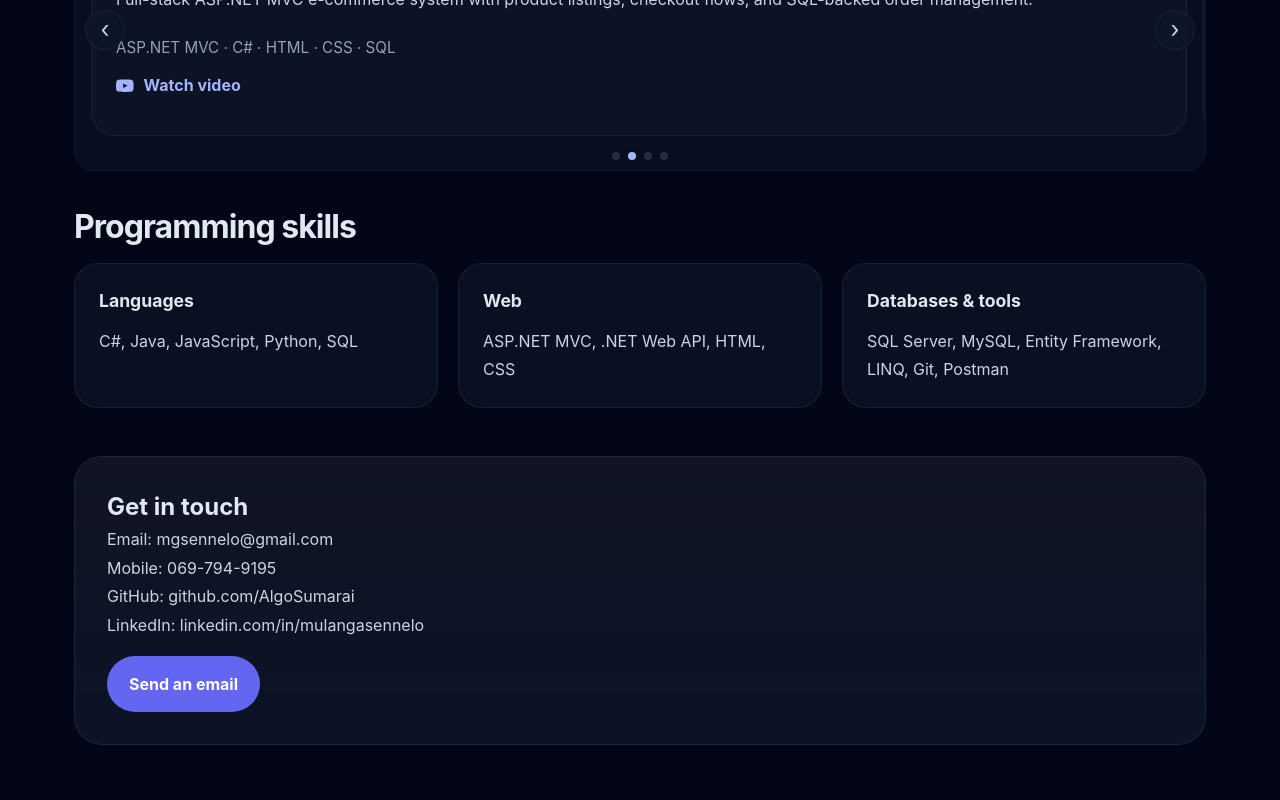
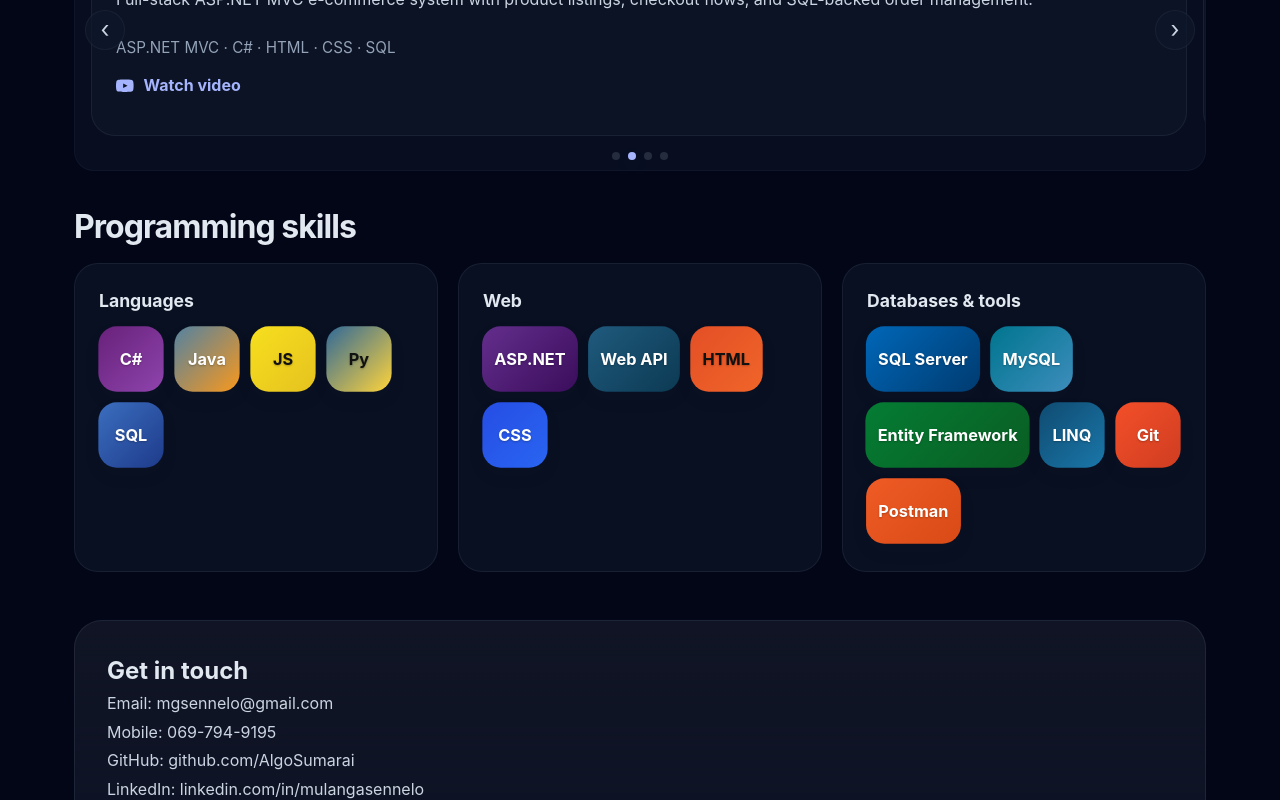
Before and after one commit to AlgoSumarai/portfolio-website, a React (Vite) app: page /#/ in a window 1280 px wide. Shown: the part 2000-2800 px from the top of the page. Built offline with nearby package versions, Linux system fonts and the light colour scheme.

Commit message:
updated programming skills section

```diff
--- a/src/pages/Home.css
+++ b/src/pages/Home.css
@@ -421,6 +421,101 @@
   }
 }
 
+.language-logos {
+  display: flex;
+  flex-wrap: wrap;
+  gap: 12px;
+  margin-top: 16px;
+  justify-content: flex-start;
+}
+
+.language-logo {
+  display: inline-flex;
+  align-items: center;
+  justify-content: center;
+  min-width: 64px;
+  min-height: 64px;
+  padding: 0 12px;
+  border-radius: 18px;
+  font-weight: 700;
+  color: white;
+  text-shadow: 0 1px 2px rgba(0, 0, 0, 0.25);
+  box-shadow: 0 8px 16px rgba(15, 23, 42, 0.08);
+  animation: floatLogo 4s ease-in-out infinite;
+}
+
+.language-csharp {
+  background: linear-gradient(135deg, #68217a 0%, #8e44ad 100%);
+}
+
+.language-java {
+  background: linear-gradient(135deg, #5382a1 0%, #f8981d 100%);
+}
+
+.language-javascript {
+  background: linear-gradient(135deg, #f7df1e 0%, #e5c21f 100%);
+  color: #111;
+}
+
+.language-python {
+  background: linear-gradient(135deg, #306998 0%, #ffd43b 100%);
+  color: #111;
+}
+
+.language-sql {
+  background: linear-gradient(135deg, #3b6ebf 0%, #1e3a8a 100%);
+}
+
+.language-aspnet {
+  background: linear-gradient(135deg, #632e8c 0%, #3b0d5c 100%);
+}
+
+.language-webapi {
+  background: linear-gradient(135deg, #1f5a7d 0%, #0c3a53 100%);
+}
+
+.language-html {
+  background: linear-gradient(135deg, #e34f26 0%, #f06529 100%);
+  color: #111;
+}
+
+.language-css {
+  background: linear-gradient(135deg, #264de4 0%, #2965f1 100%);
+}
+
+.language-sqlserver {
+  background: linear-gradient(135deg, #0067b8 0%, #003b70 100%);
+}
+
+.language-mysql {
+  background: linear-gradient(135deg, #00758f 0%, #3d8dbc 100%);
+}
+
+.language-ef {
+  background: linear-gradient(135deg, #047c33 0%, #0a5d23 100%);
+}
+
+.language-linq {
+  background: linear-gradient(135deg, #0f4b71 0%, #1a77a9 100%);
+}
+
+.language-git {
+  background: linear-gradient(135deg, #f34f29 0%, #cf3d21 100%);
+}
+
+.language-postman {
+  background: linear-gradient(135deg, #ef5b25 0%, #d84a16 100%);
+}
+
+@keyframes floatLogo {
+  0%,
+  100% {
+    transform: translateY(0) scale(1);
+  }
+  50% {
+    transform: translateY(-4px) scale(1.02);
+  }
+}
 
 #skills {
   margin-top: 32px;
--- a/src/pages/Home.jsx
+++ b/src/pages/Home.jsx
@@ -146,15 +146,33 @@ function Home() {
         <div className="feature-grid">
           <article className="feature-card">
             <h3 className="feature-title">Languages</h3>
-            <p className="feature-text">C#, Java, JavaScript, Python, SQL</p>
+            <div className="language-logos" role="list" aria-label="Programming languages">
+              <span className="language-logo language-csharp" role="listitem">C#</span>
+              <span className="language-logo language-java" role="listitem">Java</span>
+              <span className="language-logo language-javascript" role="listitem">JS</span>
+              <span className="language-logo language-python" role="listitem">Py</span>
+              <span className="language-logo language-sql" role="listitem">SQL</span>
+            </div>
           </article>
           <article className="feature-card">
             <h3 className="feature-title">Web</h3>
-            <p className="feature-text">ASP.NET MVC, .NET Web API, HTML, CSS</p>
+            <div className="language-logos" role="list" aria-label="Web technologies">
+              <span className="language-logo language-aspnet" role="listitem">ASP.NET</span>
+              <span className="language-logo language-webapi" role="listitem">Web API</span>
+              <span className="language-logo language-html" role="listitem">HTML</span>
+              <span className="language-logo language-css" role="listitem">CSS</span>
+            </div>
           </article>
           <article className="feature-card">
             <h3 className="feature-title">Databases & tools</h3>
-            <p className="feature-text">SQL Server, MySQL, Entity Framework, LINQ, Git, Postman</p>
+            <div className="language-logos" role="list" aria-label="Databases and tools">
+              <span className="language-logo language-sqlserver" role="listitem">SQL Server</span>
+              <span className="language-logo language-mysql" role="listitem">MySQL</span>
+              <span className="language-logo language-ef" role="listitem">Entity Framework</span>
+              <span className="language-logo language-linq" role="listitem">LINQ</span>
+              <span className="language-logo language-git" role="listitem">Git</span>
+              <span className="language-logo language-postman" role="listitem">Postman</span>
+            </div>
           </article>
         </div>
       </section>
```
